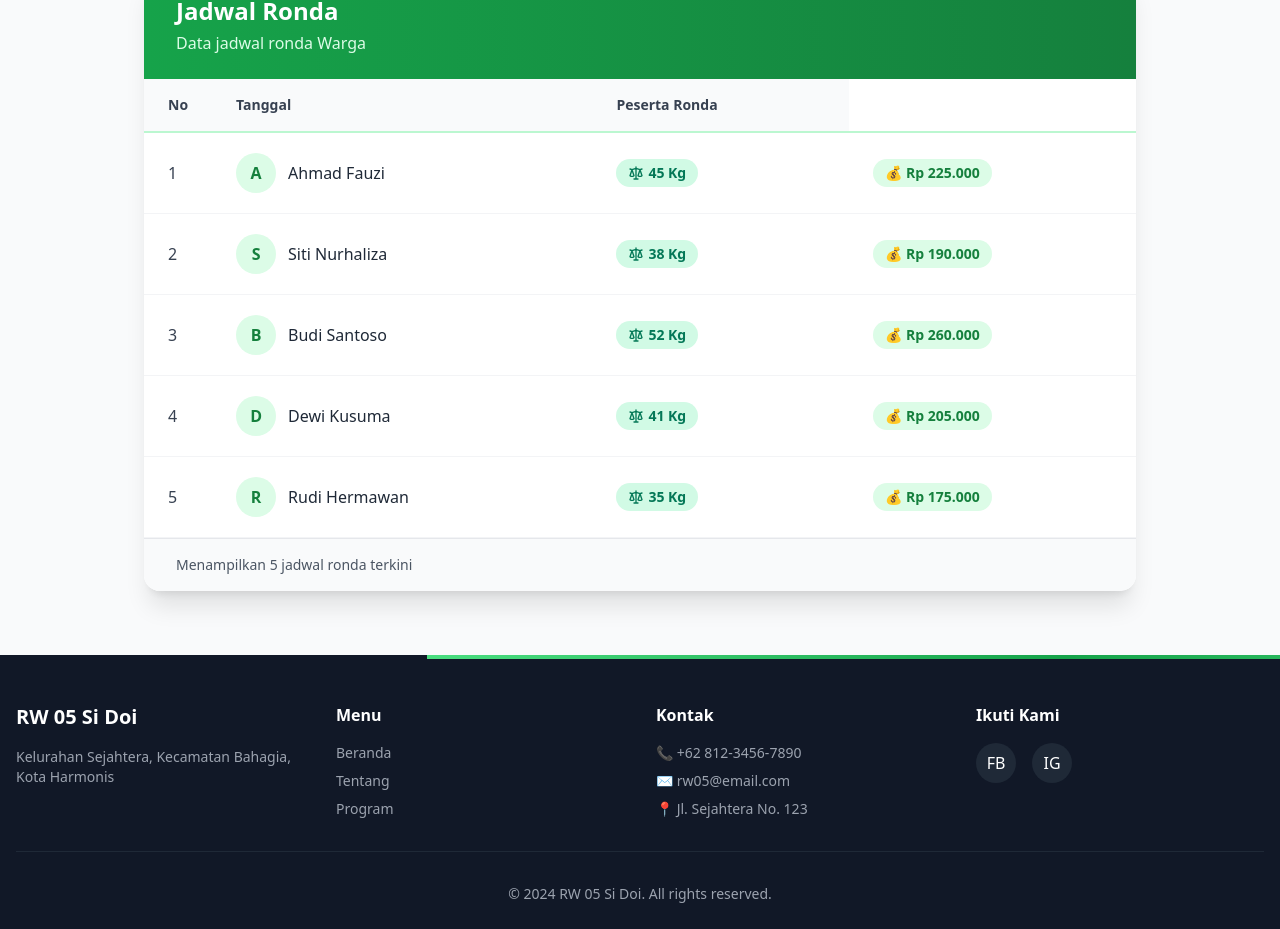
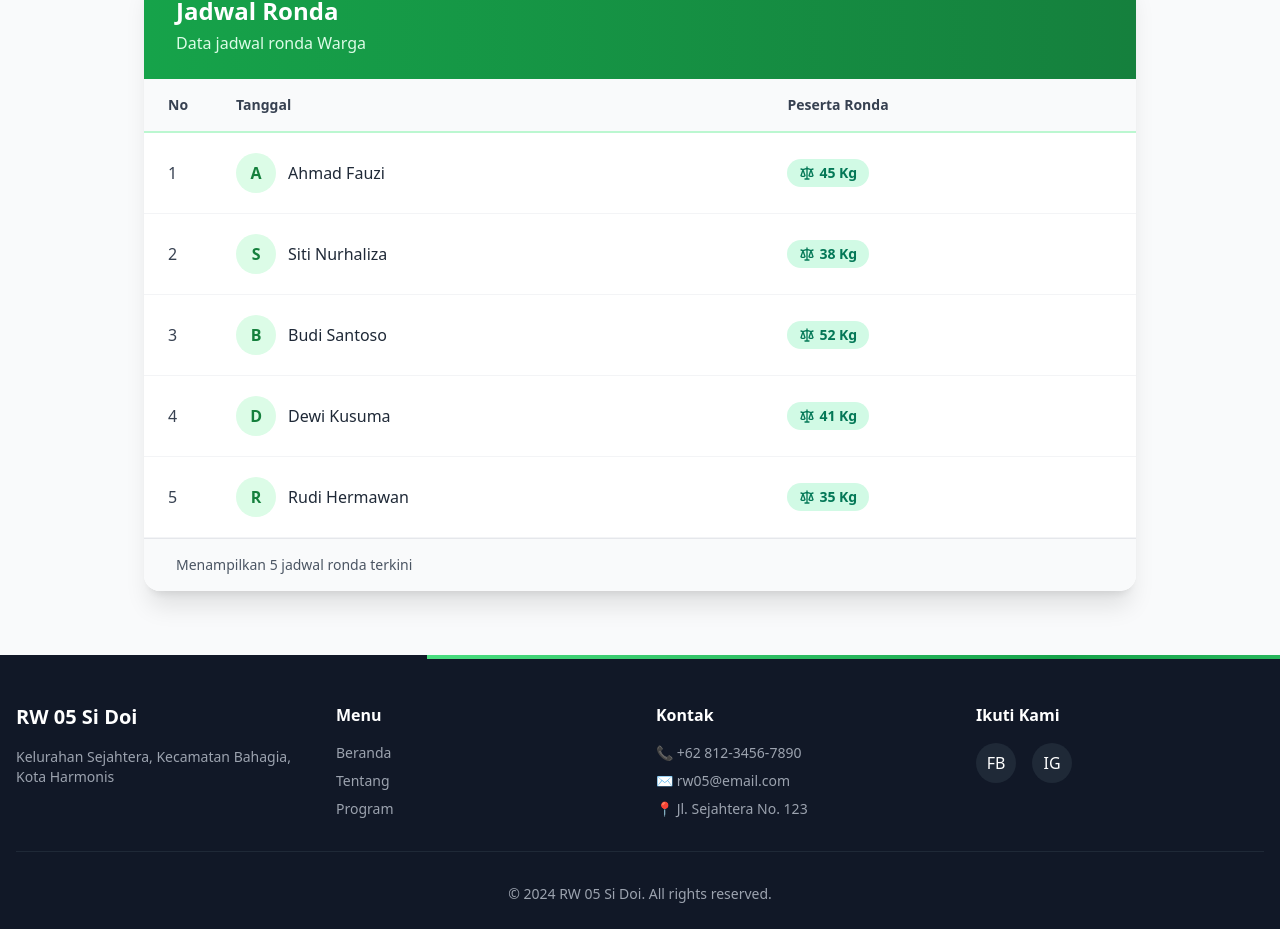
Before and after one commit to agung42lp/DesaPoint, a Vue app: page /#/ in a window 1280 px wide. Shown: the part 5137-6066 px from the top of the page. Built offline with nearby package versions, Linux system fonts and the light colour scheme.

Commit message:
fix table jadwal ronda

```diff
--- a/src/Pages/Home.vue
+++ b/src/Pages/Home.vue
@@ -718,12 +718,6 @@
                       {{ item.totalSampah }}
                     </span>
                   </td>
-
-                  <td class="px-6 py-5">
-                    <span class="inline-flex items-center px-3 py-1 rounded-full text-sm bg-green-100 text-green-700 font-bold">
-                      💰 {{ item.totalUang }}
-                    </span>
-                  </td>
                 </tr>
               </tbody>
             </table>
```
Also changed, not shown: 1 other file (tests, documents, lock files or other folders).
